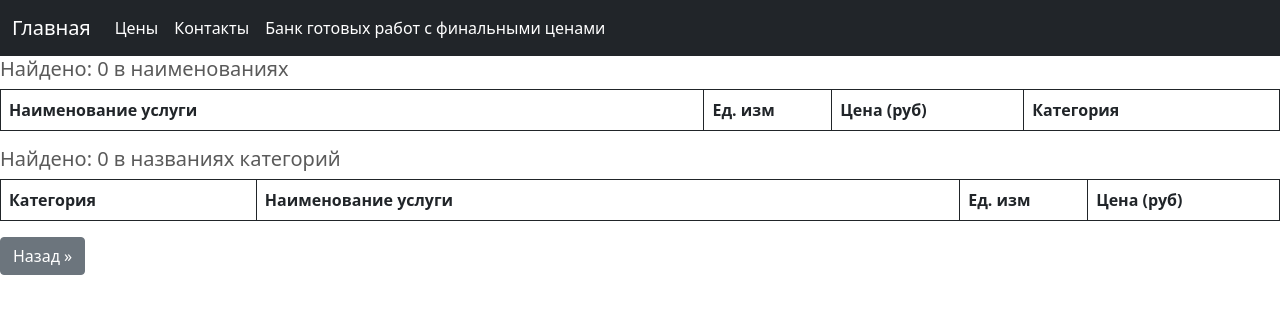
After one commit to MiLara8888/site_django_electrician, a Django app: page /price_table/search/ in a window 1280 px wide. The commit adds this page. Shown: the top 314 px of the page. Run offline with Django 4.2, Linux system fonts and the light colour scheme; tables that the repository leaves empty hold one stand-in row (values such as "Sample post"); lists and menus that the app fills with data are empty.

Commit message:
search added

```diff
--- a/blog/urls.py
+++ b/blog/urls.py
@@ -2,6 +2,8 @@ from django.urls import path
 from .views import *
 
 urlpatterns = [
-        path('',show_news,name='news')
+    path('', show_news, name='news'),
+    path('/<int:pk>/', post_detail, name='post_detail'),
 
-    ]
+
+]
--- a/blog/views.py
+++ b/blog/views.py
@@ -1,6 +1,7 @@
 from django.shortcuts import render
 from .models import *
 from django.core.paginator import Paginator, EmptyPage, PageNotAnInteger
+from django.shortcuts import render, get_object_or_404
 
 
 # def show_news(request):
@@ -28,3 +29,8 @@ def show_news(request):
         'posts': posts
     }
     return render(request, 'blog/show_news.html', context)
+
+
+def post_detail(request, pk):
+    post = get_object_or_404(Post,pk=pk)
+    return render(request,'blog/post_detail.html',{'post':post})
--- a/electric_app/static/electric_app/custom.css
+++ b/electric_app/static/electric_app/custom.css
@@ -3,6 +3,27 @@ body {
   padding-top: 3rem;
   padding-bottom: 3rem;
   color: #5a5a5a;
+}
+
+.carousel {
+  margin-bottom: 4rem;
+}
+
+.carousel-caption {
+  bottom: 3rem;
+  z-index: 10;
+}
+
+
+.carousel-item {
+  height: 32rem;
+}
+.carousel-item > img {
+  position: absolute;
+  top: 0;
+  left: 0;
+  min-width: 100%;
+  height: 32rem;
 }
 
 
@@ -42,7 +63,7 @@ body {
     line-height: 1.4;
   }
 
-.featurette-heading {
+  .featurette-heading {
     font-size: 50px;
   }
 }
--- a/electric_app/templates/electric_app/base.html
+++ b/electric_app/templates/electric_app/base.html
@@ -20,7 +20,7 @@
 
  <body>
 
-<header>
+<header style="height: 9px">
   <nav class="navbar navbar-expand-md navbar-dark fixed-top bg-dark">
   <div class="container-fluid">
     <a class="navbar-brand" href="{% url 'home' %}">Главная</a>
--- /dev/null
+++ b/electric_app/templates/electric_app/search_table.html
@@ -0,0 +1,82 @@
+{% extends "electric_app/base.html" %}
+{% load static %}
+{% block title %}<title>Электрик в краснодаре: цены</title>{% endblock %}
+
+{% block content %}
+
+{% if query %}
+
+    <h5>
+        {% with results.count as total_results %}
+
+        Найдено: {{ total_results }} в наименованиях
+
+        {% endwith %}
+    </h5>
+    <table class="table table-hover border border-dark table-bordered">
+        <thead>
+        <tr>
+            <th style="width: 55%" scope="col">Наименование услуги</th>
+            <th style="width: 10%" scope="col">Ед. изм</th>
+            <th style="width: 15%" scope="col">Цена (руб)</th>
+            <th style="width: 20%" scope="col">Категория</th>
+        </tr>
+        </thead>
+        <tbody>
+
+        {% for i in results %}
+        <tr>
+            <td class="table-active" >{{ i.title }}</td>
+            <td>{{ i.unit }}</td>
+            <td>{{ i.price }}</td>
+            <td>{{ i.cat }}</td>
+        </tr>
+
+        {% endfor %}
+
+        </tbody>
+    </table>
+
+
+
+
+    <h5>
+        {% with results2.count as total_results %}
+
+        Найдено: {{ total_results }} в названиях категорий
+
+        {% endwith %}
+    </h5>
+
+    <table class="table table-hover border border-dark  table-bordered  ">
+        <thead>
+        <tr>
+            <th style="width: 20%" scope="col">Категория</th>
+            <th style="width: 55%" scope="col">Наименование услуги</th>
+            <th style="width: 10%" scope="col">Ед. изм</th>
+            <th style="width: 15%" scope="col">Цена (руб)</th>
+
+        </tr>
+        </thead>
+        <tbody>
+
+        {% for category in results2 %}
+
+            {% for i in category.price_set.all %}
+            <tr>
+                <td class="table-active">{{ i.cat }}</td>
+                <td>{{ i.title }}</td>
+                <td>{{ i.unit }}</td>
+                <td>{{ i.price }}</td>
+            </tr>
+            {% endfor %}
+        {% endfor %}
+            </tbody>
+        </table>
+
+
+
+
+{% endif %}
+<p><a class="btn btn-secondary" href="{% url 'price_table' %}">Назад &raquo;</a></p>
+{% endblock %}
--- a/electric_app/urls.py
+++ b/electric_app/urls.py
@@ -3,5 +3,6 @@ from .views import *
 
 urlpatterns = [
     path('', home, name='home'),
-    path('price_table/',PriceTable.as_view(),name='price_table'),
+    path('price_table/', PriceTable.as_view(), name='price_table'),
+    path('price_table/search/', search, name='search'),
 ]
--- a/electric_app/views.py
+++ b/electric_app/views.py
@@ -1,21 +1,31 @@
-from django.shortcuts import render
+from django.shortcuts import render,get_object_or_404
 from .models import *
 from django.views.generic import TemplateView
+from django.db.models import Q
+
 
 def home(request):
     return render(request, 'electric_app/home.html')
 
 
-
-# def price_table(request):
-#     category=Category.objects.all()
-#     list_price=Price.objects.all()
-#     return render(request, 'electric_app/price_table.html',{'category':category,'list_price':list_price})
-
-class PriceTable(TemplateView):       #для вывода таблиц
+class PriceTable(TemplateView):  # для вывода таблиц
     template_name = 'electric_app/price_table.html'
 
     def get_context_data(self, *args, **kwargs):
         context = super().get_context_data(*args, **kwargs)
         context['categories'] = Category.objects.all()
         return context
+
+
+def search(request):
+    results = []
+    if request.method == "GET":
+        query = request.GET.get('search', '').lower()
+
+        if query == '':
+            query = 'None'
+
+
+    results = Price.objects.filter(Q(title__icontains=query) | Q(title__icontains=query.capitalize()))
+    results2 = Category.objects.filter(Q(name__icontains=query) | Q(name__icontains=query.capitalize()))
+    return render(request, 'electric_app/search_table.html', {'query': query, 'results': results, 'results2': results2})
```
Also changed, not shown: blog/templates/blog/post_detail.html (added, +7 -0 lines), electric_app/templates/electric_app/price_table.html (+17 -3 lines), electric_app/forms.py (added).
